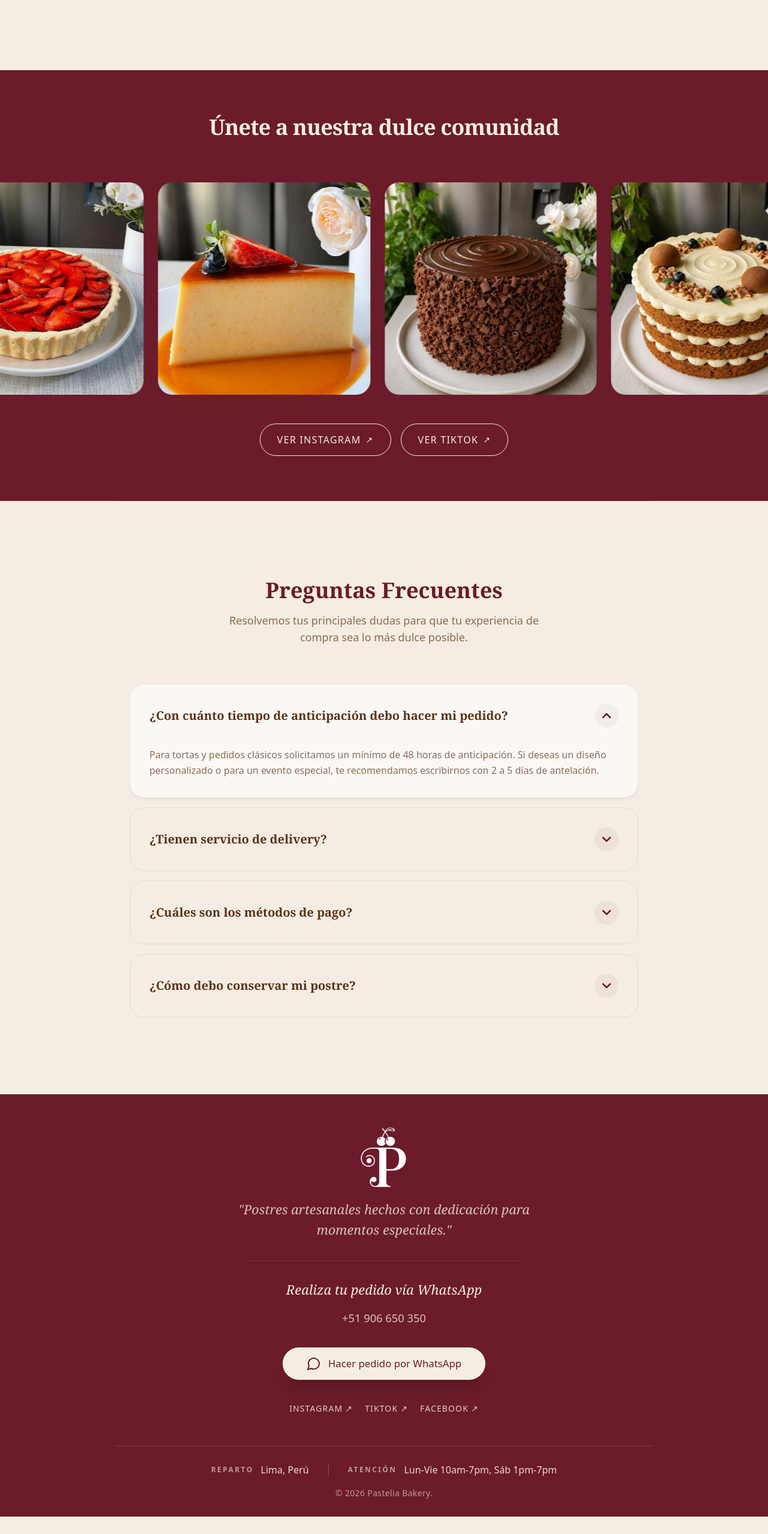
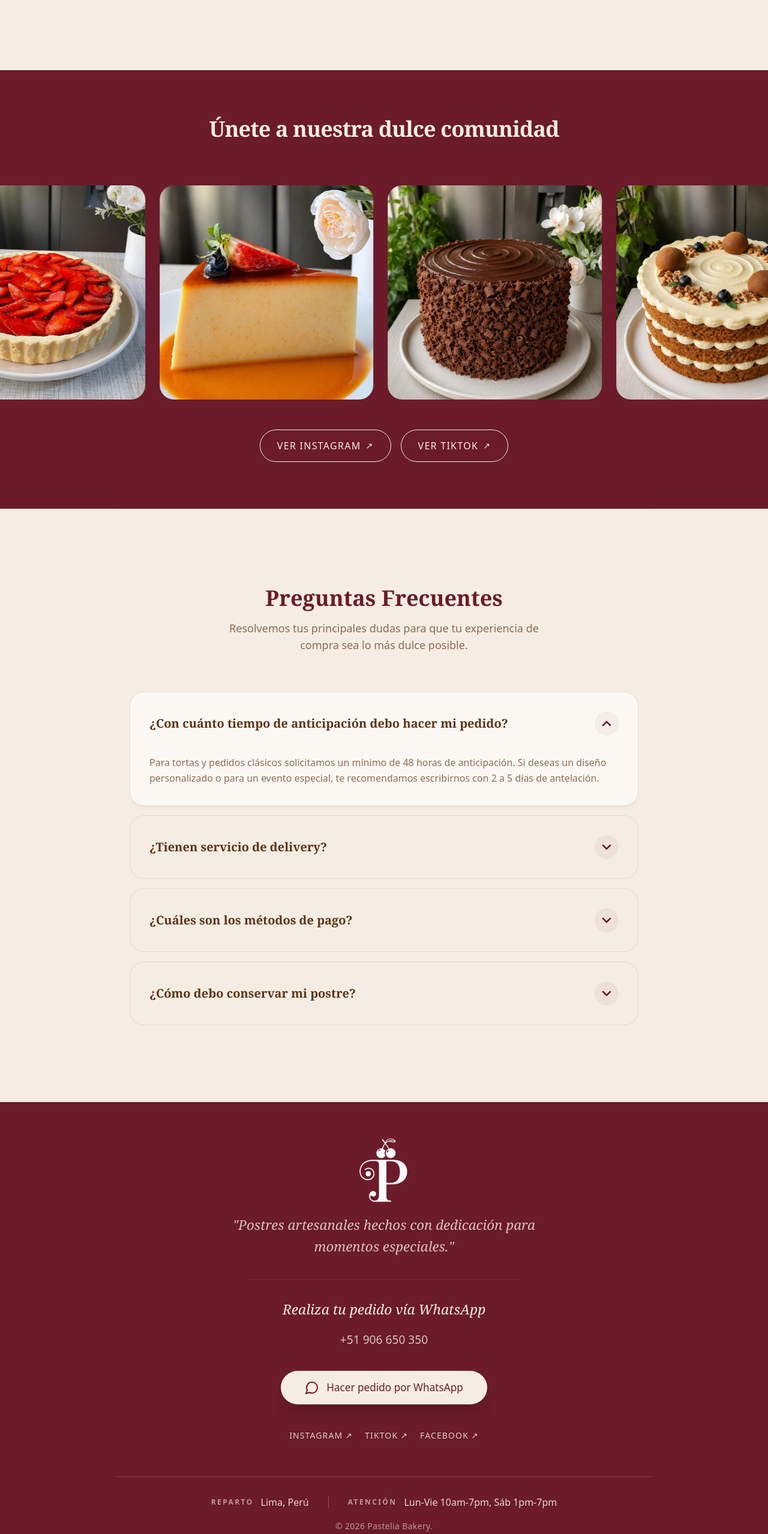
Before and after one commit to jhefferson-guerrero/pastelia-landing, a React (Vite) app: page / in a window 1280 px wide. Shown: the part 7669-10226 px from the top of the page at 60% size. Before the commit the page ends 10197 px from the top, so only its background shows below. Built offline with nearby package versions, Linux system fonts and the light colour scheme; a web font is replaced by a local one.

Commit message:
Da más aire al footer y agranda un poco más la sección de comunidad en pantallas bajas

```diff
--- a/src/styles/index.css
+++ b/src/styles/index.css
@@ -206,60 +206,60 @@ body {
 /* Sección de comunidad: relleno, separaciones y alto de las fotos según el alto de la ventana */
 @media (min-width: 768px) {
   .fit-social-py {
-    padding-block: clamp(44px, calc(15.294vh + -47.765px), 96px);
+    padding-block: clamp(52px, calc(12.941vh + -25.647px), 96px);
   }
   .fit-social-gap {
-    margin-bottom: clamp(26px, calc(11.176vh + -41.059px), 64px);
+    margin-bottom: clamp(30px, calc(10vh + -30px), 64px);
   }
   .fit-social-tile {
-    width: clamp(264px, calc(44.706vh + -4.235px), 416px);
-    height: clamp(264px, calc(44.706vh + -4.235px), 416px);
+    width: clamp(272px, calc(42.353vh + 17.882px), 416px);
+    height: clamp(272px, calc(42.353vh + 17.882px), 416px);
   }
 }
 
-/* Footer: espacios y tamaños según el alto de la ventana */
+/* Footer: espacios y tamaños según el alto de la ventana (no busca caber en una sola vista) */
 @media (min-width: 768px) {
   .fit-foot-pad {
-    padding-top: clamp(36px, calc(8.235vh + -13.412px), 64px);
-    padding-bottom: clamp(24px, calc(2.353vh + 9.882px), 32px);
+    padding-top: clamp(48px, calc(4.706vh + 19.765px), 64px);
+    padding-bottom: clamp(28px, calc(1.176vh + 20.941px), 32px);
   }
   .fit-foot-brand {
-    margin-bottom: clamp(24px, calc(4.706vh + -4.235px), 40px);
+    margin-bottom: clamp(30px, calc(2.941vh + 12.353px), 40px);
   }
   .fit-foot-logo {
-    width: clamp(80px, calc(14.118vh + -4.706px), 128px);
-    height: clamp(80px, calc(14.118vh + -4.706px), 128px);
-    margin-bottom: clamp(12px, calc(1.176vh + 4.941px), 16px);
+    width: clamp(96px, calc(9.412vh + 39.529px), 128px);
+    height: clamp(96px, calc(9.412vh + 39.529px), 128px);
+    margin-bottom: clamp(14px, calc(0.588vh + 10.471px), 16px);
   }
   .fit-foot-quote {
-    font-size: clamp(18px, calc(1.765vh + 7.412px), 24px);
-    line-height: clamp(28px, calc(3.235vh + 8.588px), 39px);
+    font-size: clamp(20px, calc(1.176vh + 12.941px), 24px);
+    line-height: clamp(31px, calc(2.353vh + 16.882px), 39px);
   }
   .fit-foot-sep {
-    margin-bottom: clamp(22px, calc(5.294vh + -9.765px), 40px);
+    margin-bottom: clamp(30px, calc(2.941vh + 12.353px), 40px);
   }
   .fit-foot-action {
-    gap: clamp(14px, calc(2.941vh + -3.647px), 24px);
-    margin-bottom: clamp(26px, calc(11.176vh + -41.059px), 64px);
+    gap: clamp(18px, calc(1.765vh + 7.412px), 24px);
+    margin-bottom: clamp(40px, calc(7.059vh + -2.353px), 64px);
   }
   .fit-foot-title {
-    font-size: clamp(19px, calc(1.471vh + 10.176px), 24px);
-    line-height: clamp(26px, calc(1.765vh + 15.412px), 32px);
+    font-size: clamp(21px, calc(0.882vh + 15.706px), 24px);
+    line-height: clamp(28px, calc(1.176vh + 20.941px), 32px);
   }
   .fit-foot-phone {
-    font-size: clamp(16px, calc(1.176vh + 8.941px), 20px);
+    font-size: clamp(18px, calc(0.588vh + 14.471px), 20px);
+    line-height: clamp(26px, calc(0.588vh + 22.471px), 28px);
+  }
+  .fit-foot-cta {
+    padding-block: clamp(13px, calc(0.882vh + 7.706px), 16px);
+    font-size: clamp(16px, calc(0.588vh + 12.471px), 18px);
     line-height: clamp(24px, calc(1.176vh + 16.941px), 28px);
   }
-  .fit-foot-cta {
-    padding-block: clamp(11px, calc(1.471vh + 2.176px), 16px);
-    font-size: clamp(15px, calc(0.882vh + 9.706px), 18px);
-    line-height: clamp(22px, calc(1.765vh + 11.412px), 28px);
-  }
   .fit-foot-social {
-    margin-top: clamp(10px, calc(4.118vh + -14.706px), 24px);
+    margin-top: clamp(16px, calc(2.353vh + 1.882px), 24px);
   }
   .fit-foot-legal {
-    padding-top: clamp(20px, calc(3.529vh + -1.176px), 32px);
-    gap: clamp(12px, calc(2.353vh + -2.118px), 20px);
+    padding-top: clamp(26px, calc(1.765vh + 15.412px), 32px);
+    gap: clamp(16px, calc(1.176vh + 8.941px), 20px);
   }
 }
```
